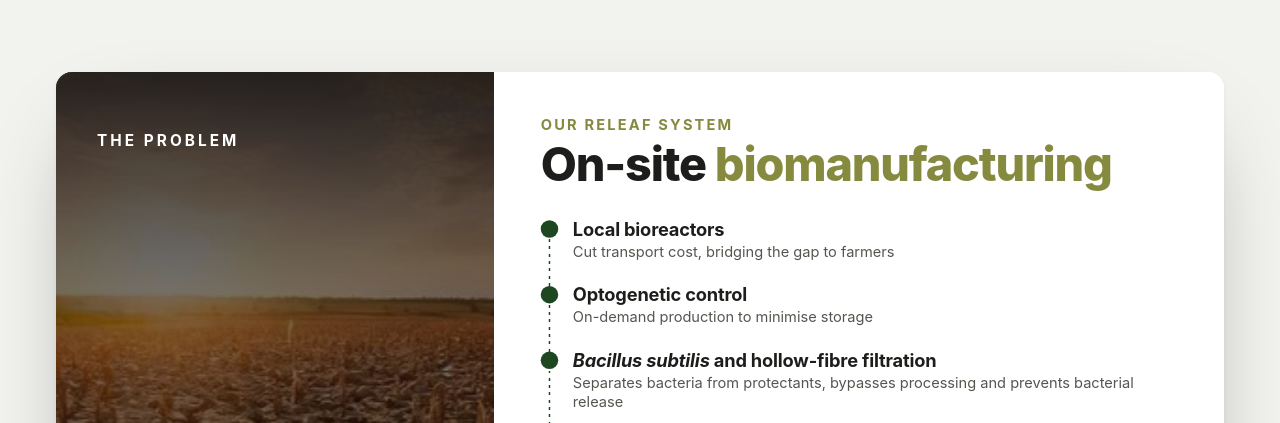
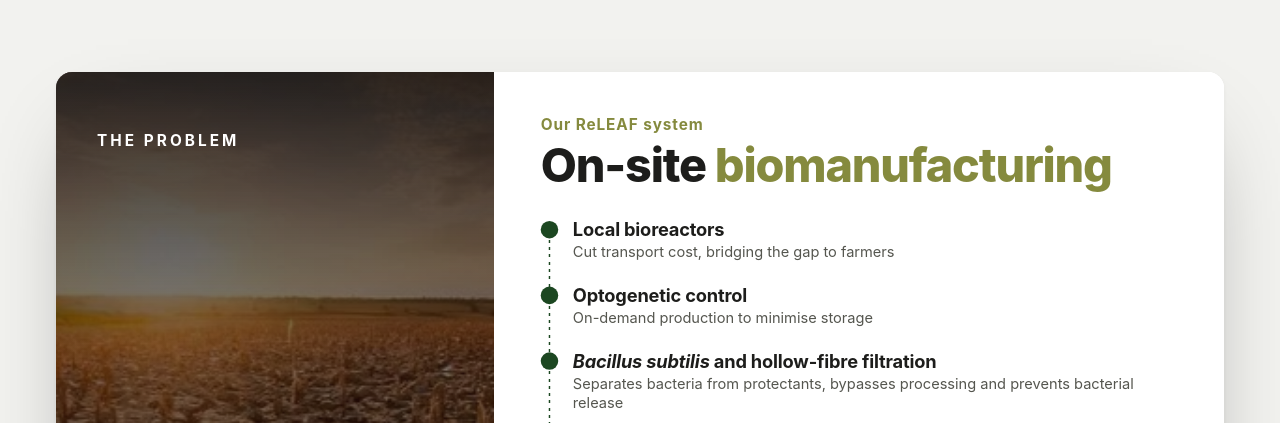
Before and after one commit to Timmy97-TW/releaf-5min, a plain HTML site: page show.html in a window 1280 px wide. Shown: the top 423 px of the page. Drawn offline with Linux system fonts and the light colour scheme.

Commit message:
Keep ReLEAF in house spelling on the slide 1 eyebrow
The uppercase transform rendered the project name as RELEAF.

Co-Authored-By: Claude Opus 5 <noreply@anthropic.com>

```diff
--- a/assets/deck.css
+++ b/assets/deck.css
@@ -39,7 +39,7 @@ a{color:inherit}
 }
 
 /* shared slide furniture */
-.s-kick{font-size:20px;font-weight:650;letter-spacing:.15em;text-transform:uppercase;
+.s-kick{font-size:21px;font-weight:650;letter-spacing:.06em;
   color:var(--olive);margin:0 0 10px}
 .s-title{font-size:64px;font-weight:800;letter-spacing:-.025em;line-height:1;
   margin:0;color:var(--ink)}
```
